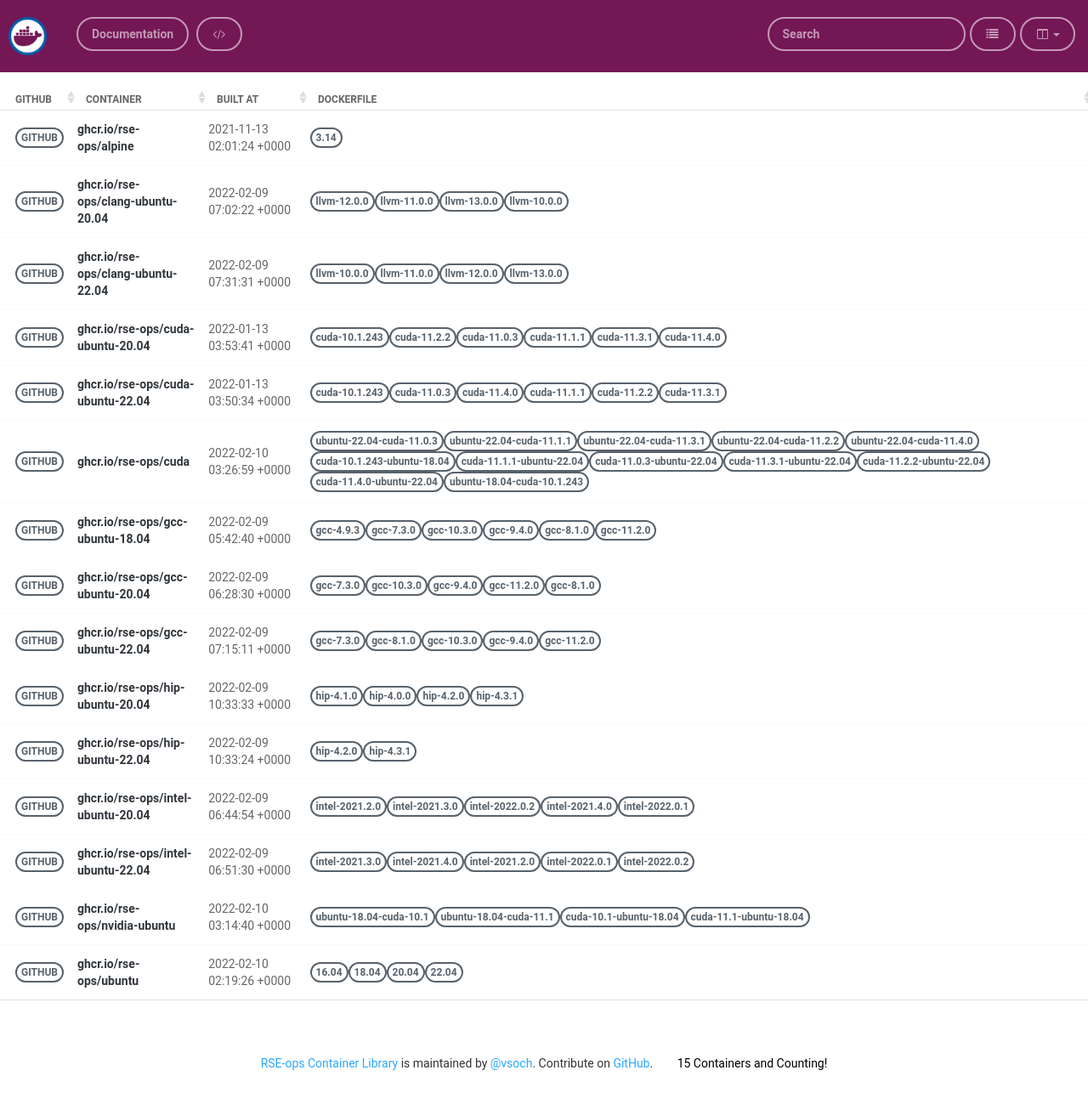
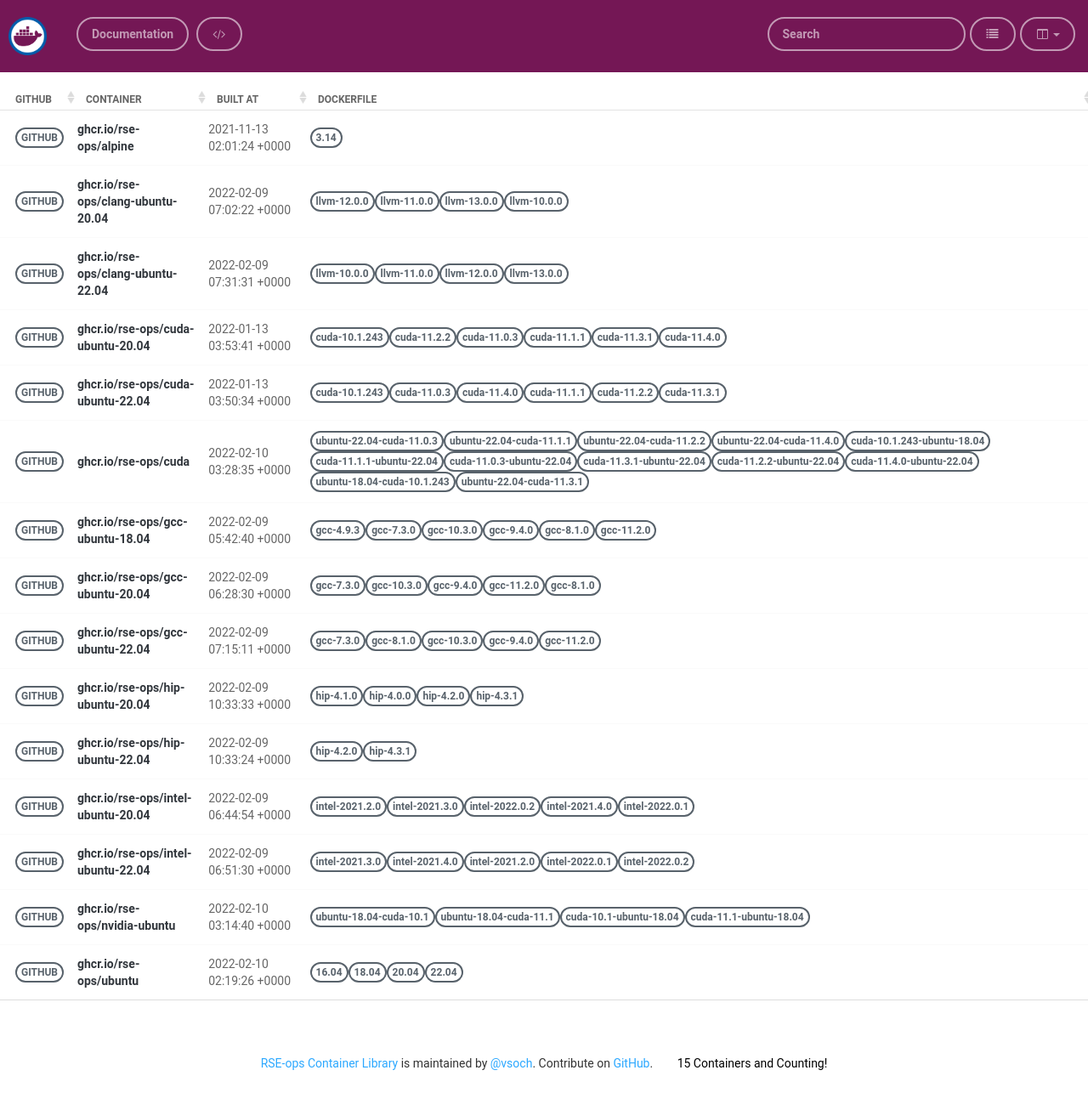
Before and after one commit to rse-ops/docker-images, a Jekyll site: the page built from pages/index.md, in a window 1280 px wide. Shown: the whole page at 85% size. Built offline with Jekyll 4.4.1, drawn with Linux system fonts in a browser that asks for light colours; nearby versions of some CDN libraries.

Commit message:
Automated push to update library 2022-02-10

```diff
--- a/_library/ghcr.io-rse-ops-cuda.md
+++ b/_library/ghcr.io-rse-ops-cuda.md
@@ -1,7 +1,7 @@
 ---
 layout: container
 name: ghcr.io/rse-ops/cuda
-updated_at: 2022-02-10 03:26:59.292700
+updated_at: 2022-02-10 03:28:35.555190
 
 
 container_url: https://github.com/orgs/rse-ops/packages/container/package/cuda
```
Also changed, not shown: other parts of _library/ghcr.io-rse-ops-cuda.md (+3 -3 lines).
